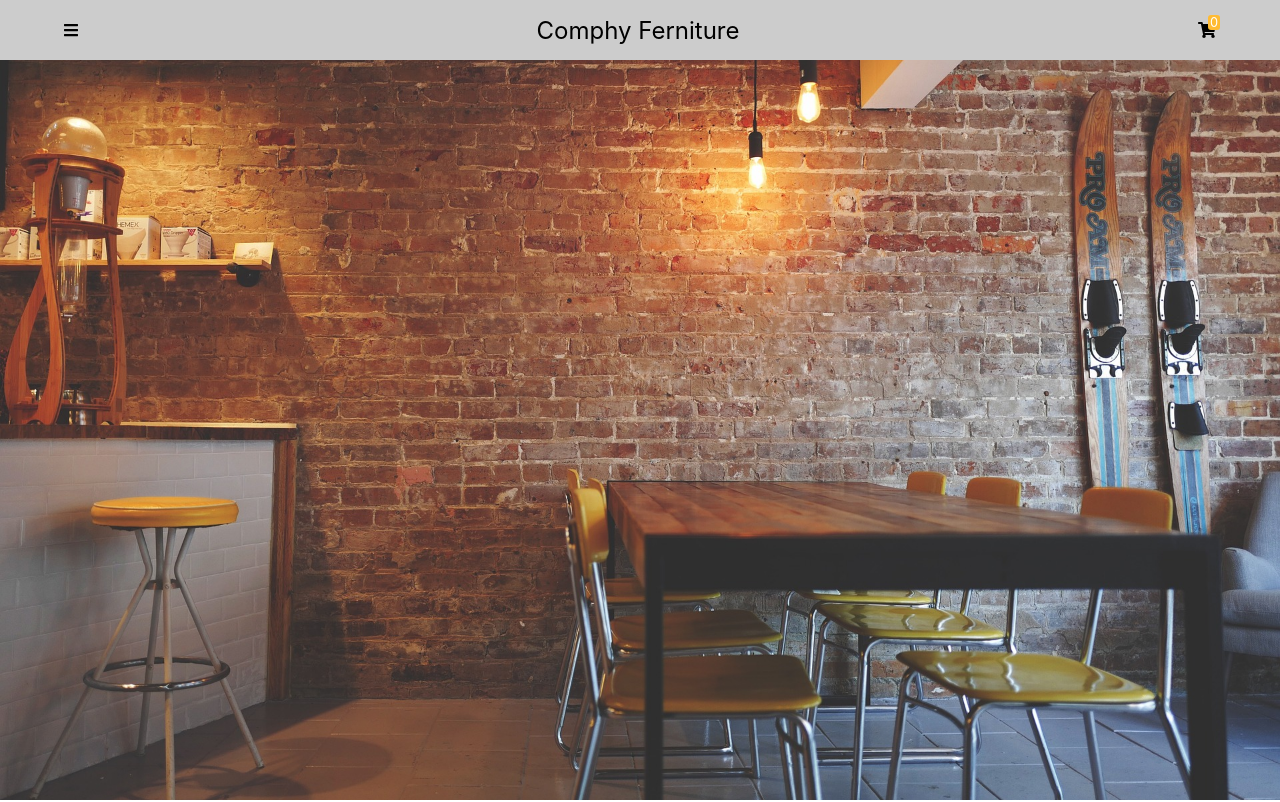
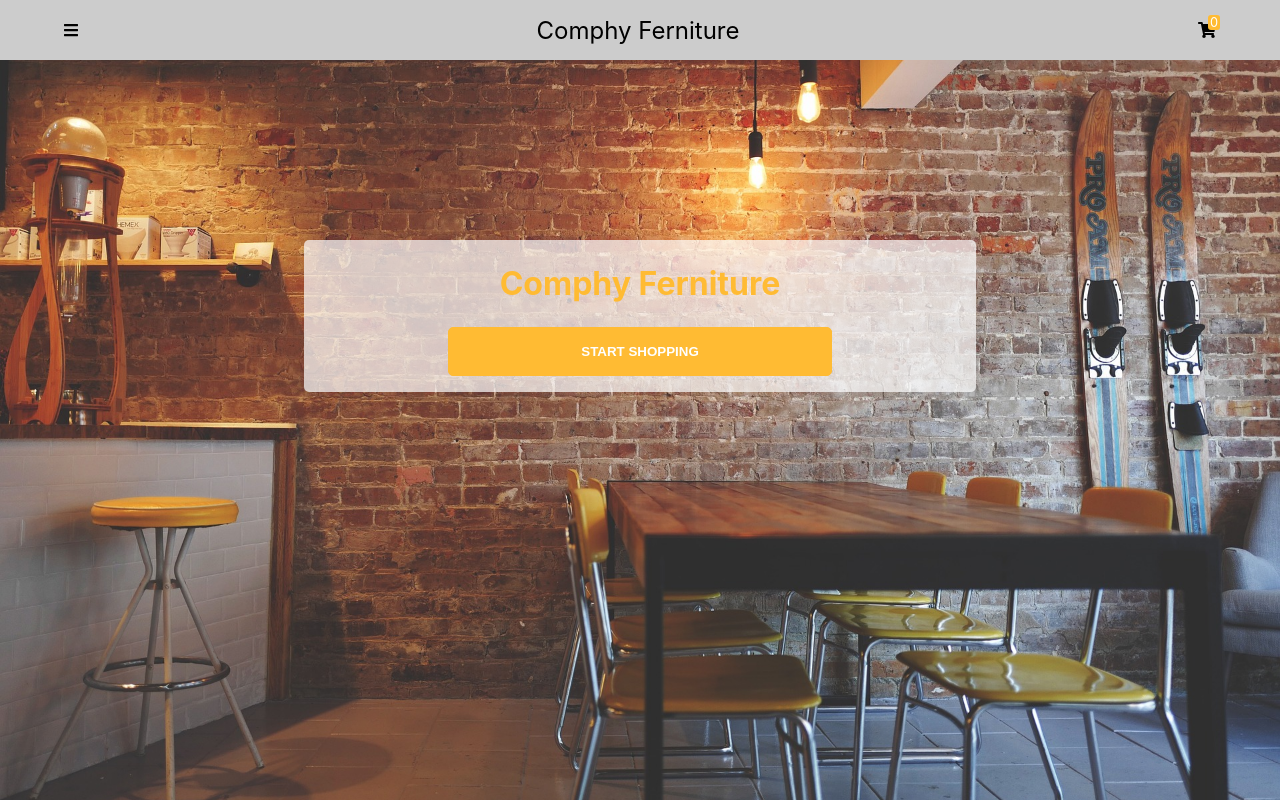
Before and after one commit to dominikPytlinski/ahopapp, a React (Create React App) app: page / in a window 1280 px wide. Shown: the top 802 px of the page. Built offline with nearby package versions, Linux system fonts and the light colour scheme.

Commit message:
Added banner to Header

```diff
--- a/src/components/header/Header.css
+++ b/src/components/header/Header.css
@@ -60,3 +60,43 @@
     padding: 0 2px;
     color: #fff;
 }
+
+.header .banner {
+    position: absolute;
+    top: 30vh;
+    left: 50%;
+    width: 50%;
+    background-color: rgba(255, 255, 255, .7);
+    transform: translateX(-50%);
+    display: flex;
+    flex-direction: column;
+    padding: 1rem;
+    border-radius: 5px;
+}
+
+.header .banner span {
+    color: var(--warning-color);
+    padding: 0.5rem;
+    font-weight: bold;
+    text-align: center;
+    font-size: 2rem;
+}
+
+.header .banner button {
+    background-color: var(--warning-color);
+    outline: none;
+    color: #fff;
+    padding: 1rem;
+    border: 1px solid var(--warning-color);
+    border-radius: 5px;
+    text-transform: uppercase;
+    width: 60%;
+    margin: 1rem auto 0 auto;
+    font-weight: bold;
+    cursor: pointer;
+}
+
+.header .banner button:hover {
+    color: var(--warning-color);
+    background-color: transparent;
+}
--- a/src/components/header/Header.js
+++ b/src/components/header/Header.js
@@ -21,6 +21,10 @@ class Header extends React.Component {
                         <div>0</div>
                     </div>
                 </nav>
+                <div className="banner">
+                    <span>Comphy Ferniture</span>
+                    <button>Start shopping</button>
+                </div>
             </header>
         );
     }
```
